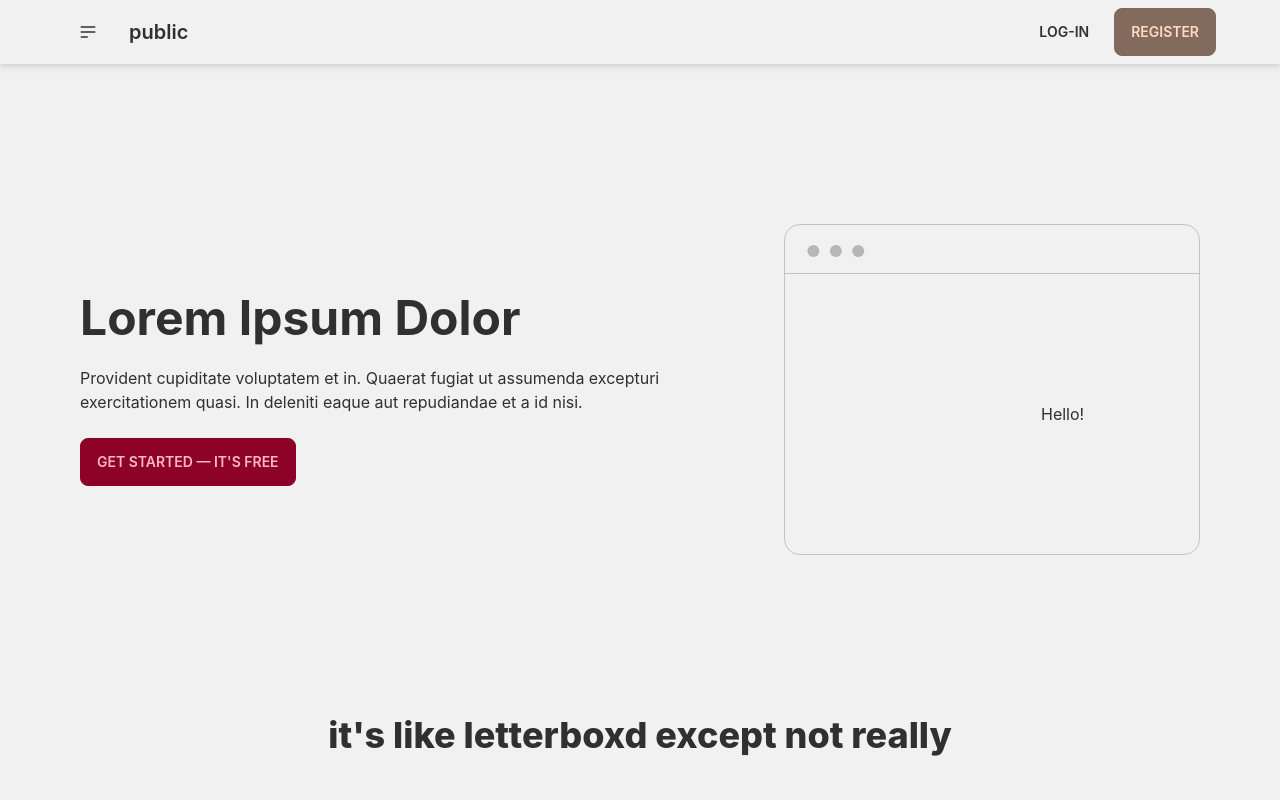
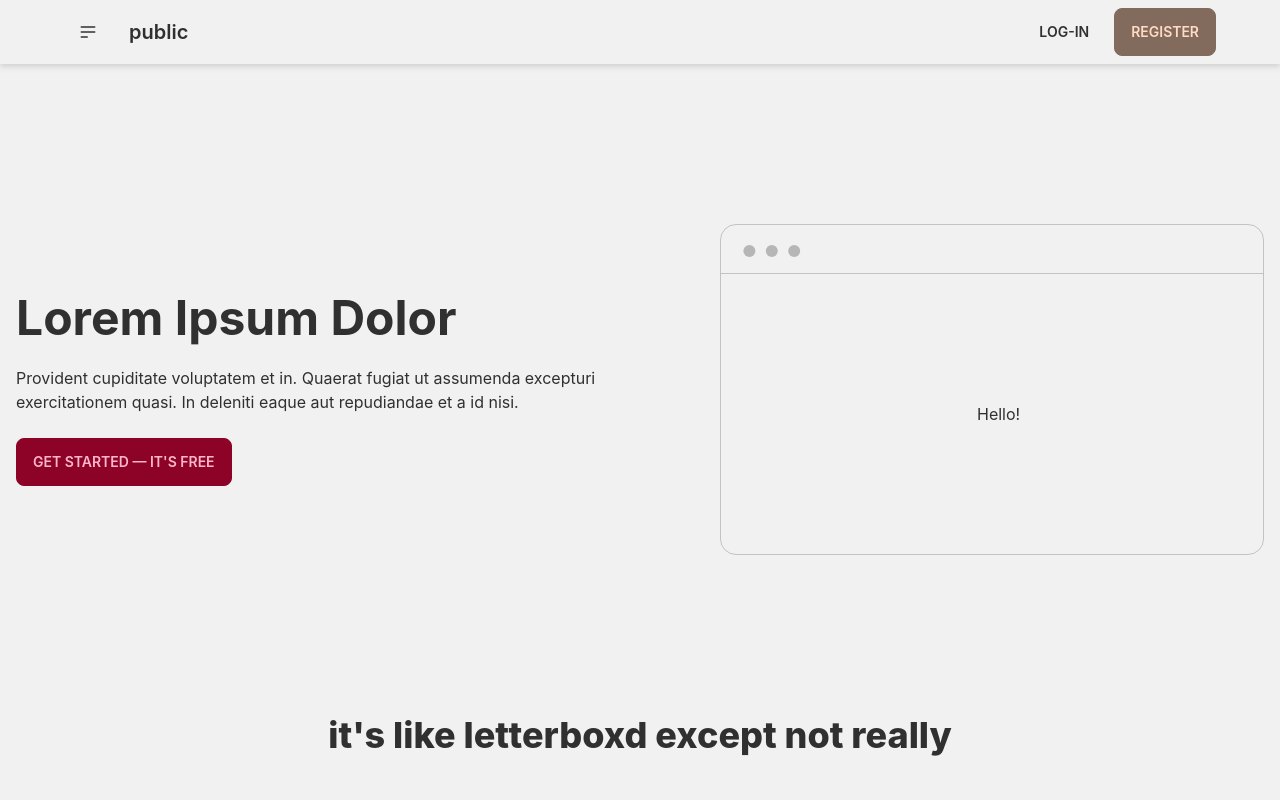
Before and after one commit to jamesesguerra/movie-app, a React (Create React App) app: page / in a window 1280 px wide. Shown: the top 800 px of the page. Built offline with nearby package versions, Linux system fonts and the light colour scheme; no server answers.

Commit message:
fix max width

```diff
--- a/src/components/Footer.jsx
+++ b/src/components/Footer.jsx
@@ -4,7 +4,7 @@ const Footer = () => {
       <div>
         <svg width="50" height="50" viewBox="0 0 24 24" xmlns="http://www.w3.org/2000/svg" fillRule="evenodd" clipRule="evenodd" className="inline-block fill-current"><path d="M22.672 15.226l-2.432.811.841 2.515c.33 1.019-.209 2.127-1.23 2.456-1.15.325-2.148-.321-2.463-1.226l-.84-2.518-5.013 1.677.84 2.517c.391 1.203-.434 2.542-1.831 2.542-.88 0-1.601-.564-1.86-1.314l-.842-2.516-2.431.809c-1.135.328-2.145-.317-2.463-1.229-.329-1.018.211-2.127 1.231-2.456l2.432-.809-1.621-4.823-2.432.808c-1.355.384-2.558-.59-2.558-1.839 0-.817.509-1.582 1.327-1.846l2.433-.809-.842-2.515c-.33-1.02.211-2.129 1.232-2.458 1.02-.329 2.13.209 2.461 1.229l.842 2.515 5.011-1.677-.839-2.517c-.403-1.238.484-2.553 1.843-2.553.819 0 1.585.509 1.85 1.326l.841 2.517 2.431-.81c1.02-.33 2.131.211 2.461 1.229.332 1.018-.21 2.126-1.23 2.456l-2.433.809 1.622 4.823 2.433-.809c1.242-.401 2.557.484 2.557 1.838 0 .819-.51 1.583-1.328 1.847m-8.992-6.428l-5.01 1.675 1.619 4.828 5.011-1.674-1.62-4.829z"></path></svg>
         <p className="font-bold">
-        Lorem Ipsum Dolor <br />Providing reliable tech since 1992
+        Lorem Ipsum Dolor <br />Lorem ipsum dolor sit amet.
         </p>
         <p>Made with ♡ by james</p>
       </div>
--- a/src/pages/Landing.jsx
+++ b/src/pages/Landing.jsx
@@ -8,7 +8,7 @@ const Landing = () => {
   }, []);
 
   return (
-    <div className="max-w-6xl mx-auto">
+    <div className="mx-auto">
       <div className="hero min-h-full bg-base-100 my-36">
         <div className="hero-content flex-col lg:flex-row-reverse">
           <div className="mockup-window border border-base-300">
```
